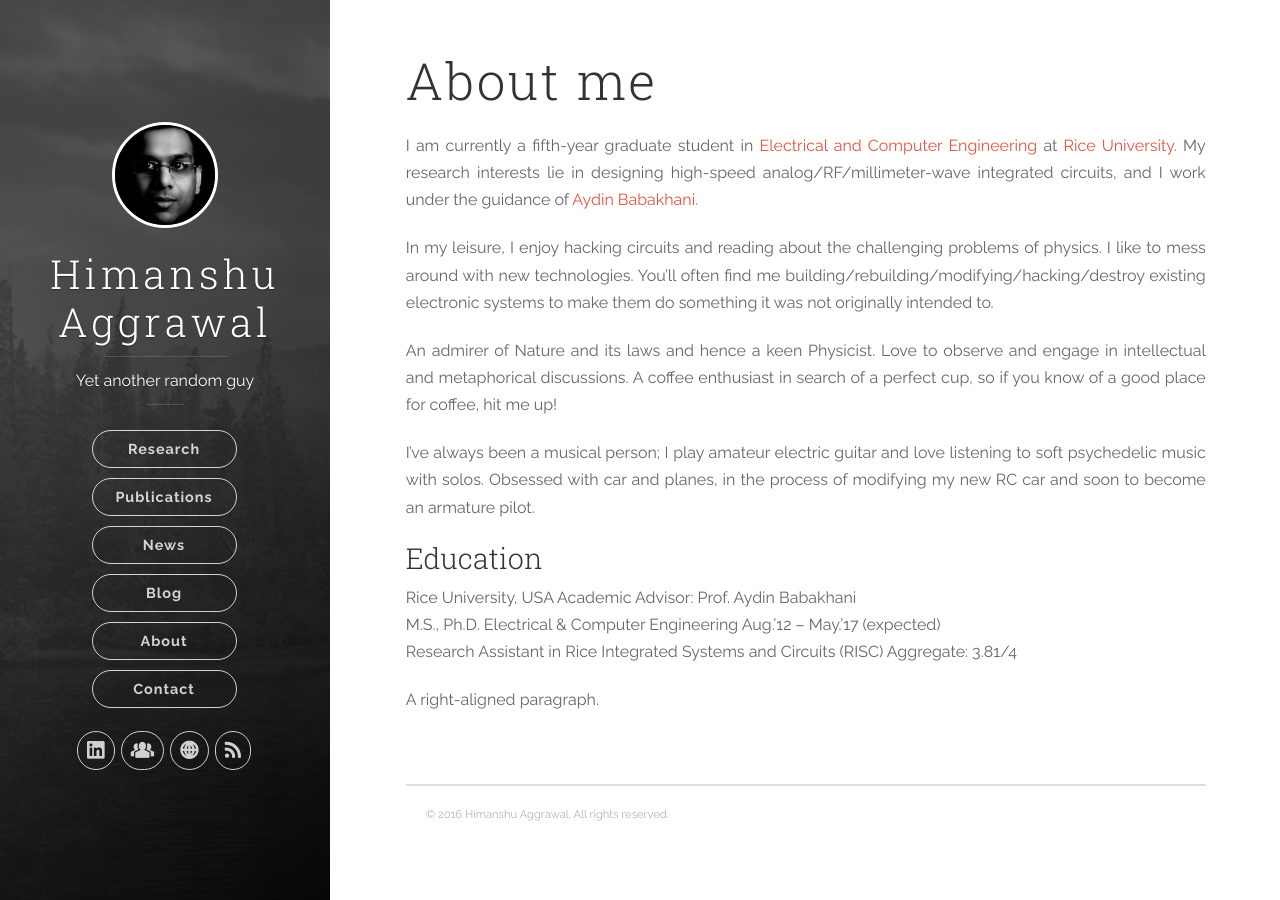
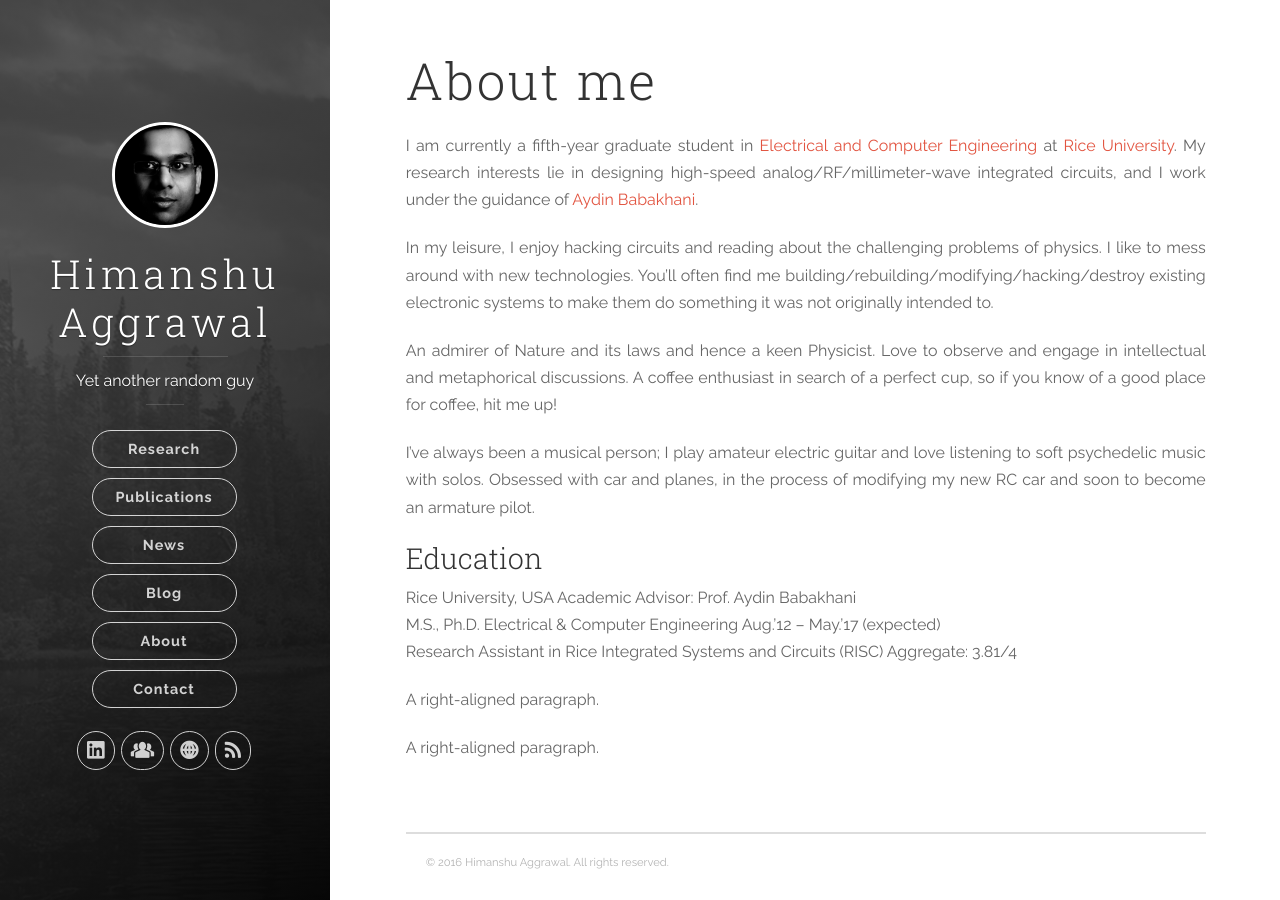
Before and after one commit to ahimanshu13/ahimanshu13.github.io, a Jekyll site: the page built from about/index.md, in a window 1280 px wide. Built offline with Jekyll 4.4.1, drawn with Linux system fonts in a browser that asks for light colours; nearby versions of some CDN libraries.

Commit message:
Update About Me

```diff
--- a/about/index.md
+++ b/about/index.md
@@ -20,3 +20,4 @@ M.S., Ph.D. Electrical & Computer Engineering						Aug.’12 – May.’17 (expe
 Research Assistant in Rice Integrated Systems and Circuits (RISC)	Aggregate: 3.81/4<br>
 
 <p align="right">A right-aligned paragraph.</p>
+<p align="left">A right-aligned paragraph.</p>
```
